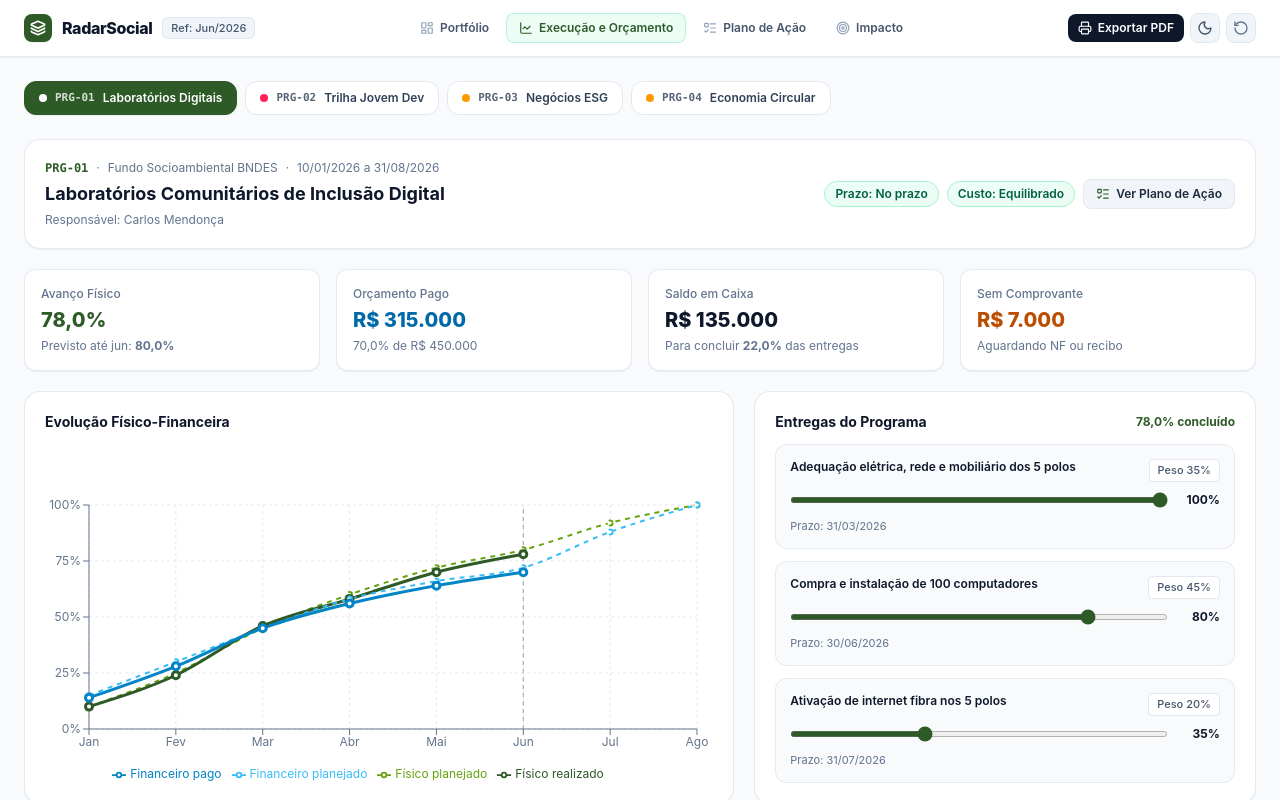
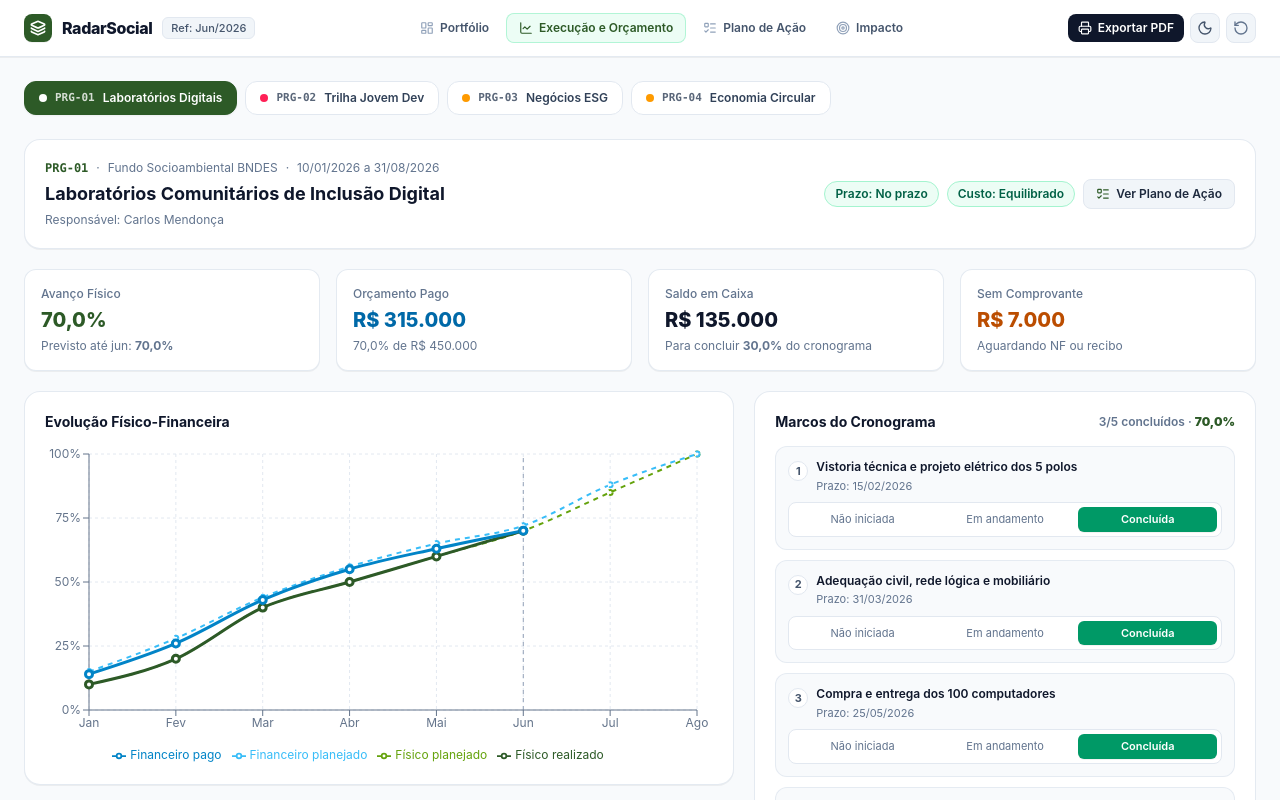
Before and after one commit to thaycarv/radarsocial, a React (Vite) app: page / in a window 1280 px wide. Both pictures are taken after a click on the button "Execução e Orçamento". Shown: the top 800 px of the page. Built offline with nearby package versions, Linux system fonts and the light colour scheme.

Commit message:
feat: substituir sliders e pesos por marcos sequenciais de cronograma (0/50/100)

```diff
--- a/src/components/physicalFinancial/PhysicalFinancialCockpit.jsx
+++ b/src/components/physicalFinancial/PhysicalFinancialCockpit.jsx
@@ -16,8 +16,14 @@ import { formatCurrency, formatPercent } from '../../utils/calculations';
 import { BudgetBreakdown } from './BudgetBreakdown';
 import { ProgramSelectorBar } from '../common/ProgramSelectorBar';
 
+const STATUS_OPTIONS = [
+  { id: 'pending', label: 'Não iniciada' },
+  { id: 'in_progress', label: 'Em andamento' },
+  { id: 'done', label: 'Concluída' }
+];
+
 export const PhysicalFinancialCockpit = ({ onNavigate }) => {
-  const { selectedProject, updateDeliverableProgress } = useProjects();
+  const { selectedProject, updateDeliverableStatus } = useProjects();
 
   if (!selectedProject) return null;
   const p = selectedProject;
@@ -90,7 +96,7 @@ export const PhysicalFinancialCockpit = ({ onNavigate }) => {
             {formatCurrency(p.remainingBudget)}
           </p>
           <p className="text-xs text-slate-500 mt-1">
-            Para concluir <strong>{formatPercent(p.remainingScope)}</strong> das entregas
+            Para concluir <strong>{formatPercent(p.remainingScope)}</strong> do cronograma
           </p>
         </div>
 
@@ -109,12 +115,12 @@ export const PhysicalFinancialCockpit = ({ onNavigate }) => {
         </div>
       </div>
 
-      {/* Gráfico + Entregas */}
-      <div className="grid grid-cols-1 lg:grid-cols-12 gap-5">
+      {/* Gráfico + Marcos do Cronograma */}
+      <div className="grid grid-cols-1 lg:grid-cols-12 gap-5 items-start">
         <div className="lg:col-span-7 bg-white border border-slate-200/90 rounded-2xl p-5 shadow-2xs flex flex-col justify-between space-y-3">
           <h2 className="text-sm font-bold text-slate-900">Evolução Físico-Financeira</h2>
 
-          <div className="h-72 w-full">
+          <div className="h-80 w-full">
             <ResponsiveContainer width="100%" height="100%">
               <LineChart data={p.curveS} margin={{ top: 10, right: 16, left: -16, bottom: 0 }}>
                 <CartesianGrid strokeDasharray="3 3" stroke="#e2e8f0" />
@@ -177,49 +183,69 @@ export const PhysicalFinancialCockpit = ({ onNavigate }) => {
           </div>
         </div>
 
-        {/* Entregas limpas com 1 slider por entrega */}
-        <div className="lg:col-span-5 bg-white border border-slate-200/90 rounded-2xl p-5 shadow-2xs flex flex-col justify-between space-y-4">
-          <div className="space-y-3">
-            <div className="flex items-center justify-between">
-              <h2 className="text-sm font-bold text-slate-900">Entregas do Programa</h2>
-              <span className="text-xs font-bold text-[#2D5A27]">
-                {formatPercent(p.actualPhysical)} concluído
+        {/* Marcos do Cronograma (0 / 50 / 100) */}
+        <div className="lg:col-span-5 bg-white border border-slate-200/90 rounded-2xl p-5 shadow-2xs space-y-3.5">
+          <div className="flex items-center justify-between gap-2">
+            <h2 className="text-sm font-bold text-slate-900">Marcos do Cronograma</h2>
+            <span className="text-xs font-semibold text-slate-500">
+              {p.completedMilestones}/{p.totalMilestones} concluídos ·{' '}
+              <strong className="text-[#2D5A27]">{formatPercent(p.actualPhysical)}</strong>
             </span>
           </div>
 
-            <div className="space-y-3">
-              {p.deliverables.map((del) => (
+          <div className="space-y-2.5">
+            {p.deliverables.map((del, idx) => (
               <div
                 key={del.id}
-                  className="p-3.5 rounded-xl bg-slate-50 border border-slate-200/80 space-y-2.5"
+                className="p-3 rounded-xl bg-slate-50 border border-slate-200/80 space-y-2"
               >
                 <div className="flex items-start justify-between gap-2">
-                    <p className="text-xs font-semibold text-slate-900 leading-snug">{del.name}</p>
-                    <span className="shrink-0 px-2 py-0.5 rounded bg-white border border-slate-200 text-[11px] font-medium text-slate-600">
-                      Peso {del.physicalWeight}%
+                  <div className="flex items-start gap-2 min-w-0">
+                    <span className="w-5 h-5 rounded-full bg-white border border-slate-200 text-[11px] font-bold text-slate-600 flex items-center justify-center shrink-0 mt-0.5">
+                      {idx + 1}
                     </span>
+                    <div className="min-w-0">
+                      <p className="text-xs font-semibold text-slate-900 leading-snug">
+                        {del.name}
+                      </p>
+                      <div className="flex items-center gap-2 mt-0.5">
+                        <span className="text-[11px] text-slate-500">Prazo: {del.deadline}</span>
+                        {del.isOverdue && (
+                          <span className="px-1.5 py-0.2 rounded text-[10px] font-semibold bg-rose-50 text-rose-700 border border-rose-200">
+                            Atrasada
+                          </span>
+                        )}
+                      </div>
+                    </div>
+                  </div>
                 </div>
 
-                  <div className="flex items-center gap-3">
-                    <input
-                      type="range"
-                      min={0}
-                      max={100}
-                      step={5}
-                      aria-label={`Progresso de ${del.name}`}
-                      value={del.progress}
-                      onChange={(e) => updateDeliverableProgress(p.id, del.id, e.target.value)}
-                      className="flex-1 accent-[#2D5A27] cursor-pointer h-1.5 bg-slate-200 rounded-lg"
-                    />
-                    <span className="w-10 text-right text-xs font-bold text-slate-900">
-                      {del.progress}%
-                    </span>
+                <div className="grid grid-cols-3 gap-1 bg-white p-1 rounded-lg border border-slate-200">
+                  {STATUS_OPTIONS.map((opt) => {
+                    const active = del.status === opt.id;
+                    let activeStyle = 'text-slate-500 hover:text-slate-800';
+                    if (active && opt.id === 'done') {
+                      activeStyle = 'bg-emerald-600 text-white font-semibold shadow-2xs';
+                    } else if (active && opt.id === 'in_progress') {
+                      activeStyle = 'bg-sky-600 text-white font-semibold shadow-2xs';
+                    } else if (active && opt.id === 'pending') {
+                      activeStyle = 'bg-slate-600 text-white font-semibold shadow-2xs';
+                    }
+
+                    return (
+                      <button
+                        key={opt.id}
+                        type="button"
+                        onClick={() => updateDeliverableStatus(p.id, del.id, opt.id)}
+                        className={`py-1 px-1.5 rounded-md text-[11px] transition cursor-pointer text-center ${activeStyle}`}
+                      >
+                        {opt.label}
+                      </button>
+                    );
+                  })}
                 </div>
-
-                  <p className="text-[11px] text-slate-500">Prazo: {del.deadline}</p>
               </div>
             ))}
-            </div>
           </div>
         </div>
       </div>
--- a/src/context/ProjectContext.jsx
+++ b/src/context/ProjectContext.jsx
@@ -12,10 +12,10 @@ import {
 } from '../utils/calculations';
 
 const STORAGE_KEYS = {
-  projects: 'radarsocial_v3_projects',
-  followUps: 'radarsocial_v3_followups',
-  evidences: 'radarsocial_v3_evidences',
-  theme: 'radarsocial_v3_theme'
+  projects: 'radarsocial_v4_projects',
+  followUps: 'radarsocial_v4_followups',
+  evidences: 'radarsocial_v4_evidences',
+  theme: 'radarsocial_v4_theme'
 };
 
 const safeLoad = (key, fallback) => {
@@ -85,15 +85,15 @@ export const ProjectProvider = ({ children }) => {
     [projects]
   );
 
-  const updateDeliverableProgress = (projectId, deliverableId, newProgress) => {
-    const clamped = Math.max(0, Math.min(100, Number(newProgress) || 0));
+  const updateDeliverableStatus = (projectId, deliverableId, newStatus) => {
+    if (!['pending', 'in_progress', 'done'].includes(newStatus)) return;
     setRawProjects((prev) =>
       prev.map((p) => {
         if (p.id !== projectId) return p;
         return {
           ...p,
           deliverables: p.deliverables.map((d) =>
-            d.id === deliverableId ? { ...d, progress: clamped } : d
+            d.id === deliverableId ? { ...d, status: newStatus } : d
           )
         };
       })
@@ -235,7 +235,7 @@ export const ProjectProvider = ({ children }) => {
         setTheme,
         showReportModal,
         setShowReportModal,
-        updateDeliverableProgress,
+        updateDeliverableStatus,
         updateRubricValues,
         updateImpactActual,
         toggleChecklistItem,
--- a/src/data/mockData.js
+++ b/src/data/mockData.js
@@ -16,30 +16,44 @@ export const INITIAL_PROJECTS = [
     funder: 'Fundo Socioambiental BNDES',
     startDate: '10/01/2026',
     endDate: '31/08/2026',
-    plannedPhysical: 80,
+    plannedPhysical: 70,
     plannedFinancial: 72,
     cutoffMonth: 'Jun',
     deliverables: [
       {
         id: 'del-101-1',
-        name: 'Adequação elétrica, rede e mobiliário dos 5 polos',
-        deadline: '31/03/2026',
-        physicalWeight: 35,
-        progress: 100
+        name: 'Vistoria técnica e projeto elétrico dos 5 polos',
+        deadline: '15/02/2026',
+        deadlineISO: '2026-02-15',
+        status: 'done'
       },
       {
         id: 'del-101-2',
-        name: 'Compra e instalação de 100 computadores',
-        deadline: '30/06/2026',
-        physicalWeight: 45,
-        progress: 80
+        name: 'Adequação civil, rede lógica e mobiliário',
+        deadline: '31/03/2026',
+        deadlineISO: '2026-03-31',
+        status: 'done'
       },
       {
         id: 'del-101-3',
-        name: 'Ativação de internet fibra nos 5 polos',
-        deadline: '31/07/2026',
-        physicalWeight: 20,
-        progress: 35
+        name: 'Compra e entrega dos 100 computadores',
+        deadline: '25/05/2026',
+        deadlineISO: '2026-05-25',
+        status: 'done'
+      },
+      {
+        id: 'del-101-4',
+        name: 'Montagem das bancadas e ativação de internet fibra',
+        deadline: '15/07/2026',
+        deadlineISO: '2026-07-15',
+        status: 'in_progress'
+      },
+      {
+        id: 'del-101-5',
+        name: 'Abertura dos 5 polos e treinamento dos monitores',
+        deadline: '25/08/2026',
+        deadlineISO: '2026-08-25',
+        status: 'pending'
       }
     ],
     budgetBreakdown: [
@@ -50,12 +64,12 @@ export const INITIAL_PROJECTS = [
     ],
     curveS: [
       { month: 'Jan', plannedPhysical: 10, actualPhysical: 10, plannedFinancial: 15, actualFinancial: 14 },
-      { month: 'Fev', plannedPhysical: 25, actualPhysical: 24, plannedFinancial: 30, actualFinancial: 28 },
-      { month: 'Mar', plannedPhysical: 45, actualPhysical: 46, plannedFinancial: 45, actualFinancial: 45 },
-      { month: 'Abr', plannedPhysical: 60, actualPhysical: 58, plannedFinancial: 58, actualFinancial: 56 },
-      { month: 'Mai', plannedPhysical: 72, actualPhysical: 70, plannedFinancial: 66, actualFinancial: 64 },
-      { month: 'Jun', plannedPhysical: 80, actualPhysical: 78, plannedFinancial: 72, actualFinancial: 70 },
-      { month: 'Jul', plannedPhysical: 92, actualPhysical: null, plannedFinancial: 88, actualFinancial: null },
+      { month: 'Fev', plannedPhysical: 20, actualPhysical: 20, plannedFinancial: 28, actualFinancial: 26 },
+      { month: 'Mar', plannedPhysical: 40, actualPhysical: 40, plannedFinancial: 44, actualFinancial: 43 },
+      { month: 'Abr', plannedPhysical: 50, actualPhysical: 50, plannedFinancial: 56, actualFinancial: 55 },
+      { month: 'Mai', plannedPhysical: 60, actualPhysical: 60, plannedFinancial: 65, actualFinancial: 63 },
+      { month: 'Jun', plannedPhysical: 70, actualPhysical: 70, plannedFinancial: 72, actualFinancial: 70 },
+      { month: 'Jul', plannedPhysical: 85, actualPhysical: null, plannedFinancial: 88, actualFinancial: null },
       { month: 'Ago', plannedPhysical: 100, actualPhysical: null, plannedFinancial: 100, actualFinancial: null }
     ],
     impactMetrics: [
@@ -102,7 +116,7 @@ export const INITIAL_PROJECTS = [
     funder: 'Instituto Futuro Presente',
     startDate: '01/02/2026',
     endDate: '30/09/2026',
-    plannedPhysical: 65,
+    plannedPhysical: 60,
     plannedFinancial: 60,
     cutoffMonth: 'Jun',
     deliverables: [
@@ -110,22 +124,36 @@ export const INITIAL_PROJECTS = [
         id: 'del-102-1',
         name: 'Ementa técnica (360h) e material prático das aulas',
         deadline: '28/02/2026',
-        physicalWeight: 25,
-        progress: 100
+        deadlineISO: '2026-02-28',
+        status: 'done'
       },
       {
         id: 'del-102-2',
-        name: 'Formação de 12 instrutores e monitores locais',
+        name: 'Formação dos 12 instrutores e monitores locais',
         deadline: '30/04/2026',
-        physicalWeight: 25,
-        progress: 40
+        deadlineISO: '2026-04-30',
+        status: 'in_progress'
       },
       {
         id: 'del-102-3',
-        name: 'Execução das 4 turmas presenciais (120 vagas)',
-        deadline: '31/08/2026',
-        physicalWeight: 50,
-        progress: 20
+        name: 'Ciclo de aulas presenciais — Turmas 1 e 2 (60 vagas)',
+        deadline: '15/06/2026',
+        deadlineISO: '2026-06-15',
+        status: 'in_progress'
+      },
+      {
+        id: 'del-102-4',
+        name: 'Ciclo de aulas presenciais — Turmas 3 e 4 (60 vagas)',
+        deadline: '15/08/2026',
+        deadlineISO: '2026-08-15',
+        status: 'pending'
+      },
+      {
+        id: 'del-102-5',
+        name: 'Mostra de projetos e encaminhamento profissional',
+        deadline: '30/09/2026',
+        deadlineISO: '2026-09-30',
+        status: 'pending'
       }
     ],
     budgetBreakdown: [
@@ -135,13 +163,13 @@ export const INITIAL_PROJECTS = [
       { id: 'rub-102-4', category: 'Coordenação Pedagógica', budgeted: 30000, executed: 15000, approvedProofs: 15000 }
     ],
     curveS: [
-      { month: 'Fev', plannedPhysical: 15, actualPhysical: 12, plannedFinancial: 15, actualFinancial: 20 },
+      { month: 'Fev', plannedPhysical: 20, actualPhysical: 20, plannedFinancial: 15, actualFinancial: 20 },
       { month: 'Mar', plannedPhysical: 30, actualPhysical: 25, plannedFinancial: 30, actualFinancial: 42 },
-      { month: 'Abr', plannedPhysical: 45, actualPhysical: 34, plannedFinancial: 42, actualFinancial: 60 },
-      { month: 'Mai', plannedPhysical: 55, actualPhysical: 40, plannedFinancial: 50, actualFinancial: 75 },
-      { month: 'Jun', plannedPhysical: 65, actualPhysical: 45, plannedFinancial: 60, actualFinancial: 85 },
-      { month: 'Jul', plannedPhysical: 80, actualPhysical: null, plannedFinancial: 75, actualFinancial: null },
-      { month: 'Ago', plannedPhysical: 95, actualPhysical: null, plannedFinancial: 90, actualFinancial: null },
+      { month: 'Abr', plannedPhysical: 40, actualPhysical: 30, plannedFinancial: 42, actualFinancial: 60 },
+      { month: 'Mai', plannedPhysical: 50, actualPhysical: 35, plannedFinancial: 50, actualFinancial: 75 },
+      { month: 'Jun', plannedPhysical: 60, actualPhysical: 40, plannedFinancial: 60, actualFinancial: 85 },
+      { month: 'Jul', plannedPhysical: 75, actualPhysical: null, plannedFinancial: 75, actualFinancial: null },
+      { month: 'Ago', plannedPhysical: 90, actualPhysical: null, plannedFinancial: 90, actualFinancial: null },
       { month: 'Set', plannedPhysical: 100, actualPhysical: null, plannedFinancial: 100, actualFinancial: null }
     ],
     impactMetrics: [
@@ -194,37 +222,51 @@ export const INITIAL_PROJECTS = [
     deliverables: [
       {
         id: 'del-103-1',
-        name: 'Seleção e diagnóstico ambiental de 30 empresas',
-        deadline: '31/03/2026',
-        physicalWeight: 30,
-        progress: 100
+        name: 'Edital e seleção dos 30 pequenos negócios',
+        deadline: '15/03/2026',
+        deadlineISO: '2026-03-15',
+        status: 'done'
       },
       {
         id: 'del-103-2',
-        name: 'Consultorias em energia e gestão de resíduos',
-        deadline: '31/07/2026',
-        physicalWeight: 45,
-        progress: 60
+        name: 'Diagnóstico ambiental individual das 30 empresas',
+        deadline: '30/04/2026',
+        deadlineISO: '2026-04-30',
+        status: 'done'
       },
       {
         id: 'del-103-3',
+        name: 'Oficinas coletivas de energia e gestão de resíduos',
+        deadline: '10/07/2026',
+        deadlineISO: '2026-07-10',
+        status: 'in_progress'
+      },
+      {
+        id: 'del-103-4',
+        name: 'Consultorias técnicas de adequação nos negócios',
+        deadline: '31/08/2026',
+        deadlineISO: '2026-08-31',
+        status: 'in_progress'
+      },
+      {
+        id: 'del-103-5',
         name: 'Rodada comercial com empresas âncoras da região',
-        deadline: '30/09/2026',
-        physicalWeight: 25,
-        progress: 0
+        deadline: '15/10/2026',
+        deadlineISO: '2026-10-15',
+        status: 'pending'
       }
     ],
     budgetBreakdown: [
-      { id: 'rub-103-1', category: 'Consultorias Técnicas em Gestão e ESG', budgeted: 110000, executed: 70000, approvedProofs: 64000 },
+      { id: 'rub-103-1', category: 'Consultorias Técnicas em Gestão e ESG', budgeted: 110000, executed: 77000, approvedProofs: 71000 },
       { id: 'rub-103-2', category: 'Apoio para Adequações Ambientais', budgeted: 70000, executed: 45000, approvedProofs: 45000 },
       { id: 'rub-103-3', category: 'Oficinas e Rodada de Negócios', budgeted: 40000, executed: 28000, approvedProofs: 25000 }
     ],
     curveS: [
       { month: 'Fev', plannedPhysical: 10, actualPhysical: 10, plannedFinancial: 12, actualFinancial: 15 },
-      { month: 'Mar', plannedPhysical: 30, actualPhysical: 30, plannedFinancial: 26, actualFinancial: 30 },
-      { month: 'Abr', plannedPhysical: 42, actualPhysical: 40, plannedFinancial: 38, actualFinancial: 44 },
-      { month: 'Mai', plannedPhysical: 52, actualPhysical: 49, plannedFinancial: 48, actualFinancial: 55 },
-      { month: 'Jun', plannedPhysical: 60, actualPhysical: 57, plannedFinancial: 58, actualFinancial: 65 },
+      { month: 'Mar', plannedPhysical: 25, actualPhysical: 25, plannedFinancial: 26, actualFinancial: 30 },
+      { month: 'Abr', plannedPhysical: 40, actualPhysical: 40, plannedFinancial: 38, actualFinancial: 45 },
+      { month: 'Mai', plannedPhysical: 50, actualPhysical: 50, plannedFinancial: 48, actualFinancial: 57 },
+      { month: 'Jun', plannedPhysical: 60, actualPhysical: 60, plannedFinancial: 58, actualFinancial: 68.2 },
       { month: 'Jul', plannedPhysical: 75, actualPhysical: null, plannedFinancial: 72, actualFinancial: null },
       { month: 'Ago', plannedPhysical: 85, actualPhysical: null, plannedFinancial: 84, actualFinancial: null },
       { month: 'Set', plannedPhysical: 95, actualPhysical: null, plannedFinancial: 94, actualFinancial: null },
@@ -260,7 +302,7 @@ export const INITIAL_PROJECTS = [
         id: 'r-103-1',
         description: 'Sinal de reserva do espaço da Rodada elevou o gasto antes da realização do evento',
         impact: 'Baixo',
-        mitigation: 'Concluir ciclo de consultorias em julho para equilibrar entrega e desembolso'
+        mitigation: 'Concluir ciclo de consultorias em agosto para equilibrar entrega e desembolso'
       }
     ]
   },
@@ -281,23 +323,30 @@ export const INITIAL_PROJECTS = [
       {
         id: 'del-104-1',
         name: 'Reforma dos galpões e entrega de EPIs (2 cooperativas)',
-        deadline: '31/03/2026',
-        physicalWeight: 40,
-        progress: 100
+        deadline: '15/03/2026',
+        deadlineISO: '2026-03-15',
+        status: 'done'
       },
       {
         id: 'del-104-2',
-        name: 'Rota de coleta seletiva ativa em 40 empresas parceiras',
-        deadline: '30/06/2026',
-        physicalWeight: 40,
-        progress: 75
+        name: 'Instalação das prensas hidráulicas e balanças digitais',
+        deadline: '15/05/2026',
+        deadlineISO: '2026-05-15',
+        status: 'done'
       },
       {
         id: 'del-104-3',
+        name: 'Ativação da rota de coleta seletiva em 40 empresas',
+        deadline: '28/06/2026',
+        deadlineISO: '2026-06-28',
+        status: 'done'
+      },
+      {
+        id: 'del-104-4',
         name: 'Controle digital de pesagem e divisão mensal de receitas',
-        deadline: '15/08/2026',
-        physicalWeight: 20,
-        progress: 25
+        deadline: '20/08/2026',
+        deadlineISO: '2026-08-20',
+        status: 'pending'
       }
     ],
     budgetBreakdown: [
@@ -307,10 +356,10 @@ export const INITIAL_PROJECTS = [
     ],
     curveS: [
       { month: 'Jan', plannedPhysical: 10, actualPhysical: 10, plannedFinancial: 10, actualFinancial: 10 },
-      { month: 'Fev', plannedPhysical: 25, actualPhysical: 26, plannedFinancial: 24, actualFinancial: 22 },
-      { month: 'Mar', plannedPhysical: 45, actualPhysical: 45, plannedFinancial: 42, actualFinancial: 38 },
-      { month: 'Abr', plannedPhysical: 58, actualPhysical: 58, plannedFinancial: 54, actualFinancial: 46 },
-      { month: 'Mai', plannedPhysical: 68, actualPhysical: 67, plannedFinancial: 64, actualFinancial: 53 },
+      { month: 'Fev', plannedPhysical: 25, actualPhysical: 25, plannedFinancial: 24, actualFinancial: 22 },
+      { month: 'Mar', plannedPhysical: 40, actualPhysical: 40, plannedFinancial: 42, actualFinancial: 38 },
+      { month: 'Abr', plannedPhysical: 50, actualPhysical: 50, plannedFinancial: 54, actualFinancial: 46 },
+      { month: 'Mai', plannedPhysical: 65, actualPhysical: 65, plannedFinancial: 64, actualFinancial: 53 },
       { month: 'Jun', plannedPhysical: 75, actualPhysical: 75, plannedFinancial: 72, actualFinancial: 60 },
       { month: 'Jul', plannedPhysical: 90, actualPhysical: null, plannedFinancial: 88, actualFinancial: null },
       { month: 'Ago', plannedPhysical: 100, actualPhysical: null, plannedFinancial: 100, actualFinancial: null }
--- a/src/utils/calculations.js
+++ b/src/utils/calculations.js
@@ -1,3 +1,11 @@
+import { PORTFOLIO_CUTOFF } from '../data/mockData.js';
+
+export const MILESTONE_STATUS_VALUE = {
+  pending: 0,
+  in_progress: 50,
+  done: 100
+};
+
 export const formatCurrency = (value) => {
   return new Intl.NumberFormat('pt-BR', {
     style: 'currency',
@@ -73,15 +81,23 @@ export const evaluateCostStatus = (actualPhysical, actualFinancial) => {
 };
 
 export const deriveProjectMetrics = (project) => {
-  const deliverables = project.deliverables || [];
+  const rawDeliverables = project.deliverables || [];
   const rubrics = project.budgetBreakdown || [];
 
-  const totalWeight = deliverables.reduce((acc, d) => acc + Number(d.physicalWeight || 0), 0) || 100;
-  const rawPhysical = deliverables.reduce(
-    (acc, d) => acc + (Number(d.physicalWeight || 0) * Number(d.progress || 0)) / 100,
-    0
-  );
-  const actualPhysical = Number(((rawPhysical / totalWeight) * 100).toFixed(1));
+  const deliverables = rawDeliverables.map((d) => {
+    const score = MILESTONE_STATUS_VALUE[d.status] ?? 0;
+    const isOverdue = d.status !== 'done' && Boolean(d.deadlineISO && d.deadlineISO < PORTFOLIO_CUTOFF.date);
+    return {
+      ...d,
+      score,
+      isOverdue
+    };
+  });
+
+  const totalMilestones = deliverables.length || 1;
+  const completedMilestones = deliverables.filter((d) => d.status === 'done').length;
+  const sumScores = deliverables.reduce((acc, d) => acc + d.score, 0);
+  const actualPhysical = Number((sumScores / totalMilestones).toFixed(1));
 
   const totalBudget = rubrics.reduce((acc, r) => acc + Number(r.budgeted || 0), 0);
   const executedBudget = rubrics.reduce((acc, r) => acc + Number(r.executed || 0), 0);
@@ -120,6 +136,9 @@ export const deriveProjectMetrics = (project) => {
 
   return {
     ...project,
+    deliverables,
+    totalMilestones: rawDeliverables.length,
+    completedMilestones,
     totalBudget,
     executedBudget,
     approvedProofs,
@@ -194,8 +213,8 @@ export const generateGovernanceAlerts = (derivedProjects) => {
         projectName: p.name,
         severity: 'high',
         category: 'Cronograma',
-        title: `Entrega abaixo do previsto (${formatPercent(p.actualPhysical)} real vs. ${formatPercent(p.plannedPhysical)} planejado)`,
-        detail: `Revisar pendências e prazos no plano de ação do programa.`,
+        title: `Cronograma atrasado (${formatPercent(p.actualPhysical)} entregue vs. ${formatPercent(p.plannedPhysical)} previsto)`,
+        detail: `Existem etapas com prazo vencido aguardando conclusão.`,
         targetTab: 'operations'
       });
     }
@@ -220,7 +239,7 @@ export const generateGovernanceAlerts = (derivedProjects) => {
         projectName: p.name,
         severity: 'info',
         category: 'Fornecedor',
-        title: `Entrega física avançou (${formatPercent(p.actualPhysical)}) com pagamento retido (${formatPercent(p.actualFinancial)})`,
+        title: `Etapas concluídas (${formatPercent(p.actualPhysical)}) com pagamento retido (${formatPercent(p.actualFinancial)})`,
         detail: `Verificar notas fiscais aguardando regularização cadastral para baixa.`,
         targetTab: 'operations'
       });
```
Also changed, not shown: 1 other file (tests, documents, lock files or other folders). Lines whose indentation alone changed are shown as unchanged.
